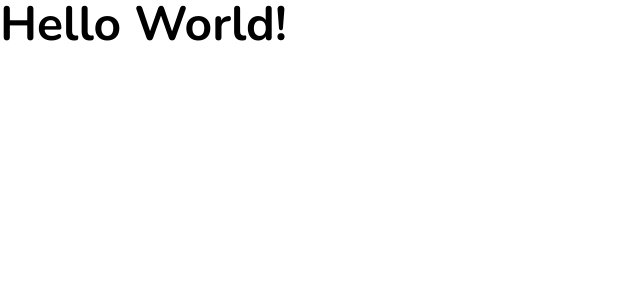
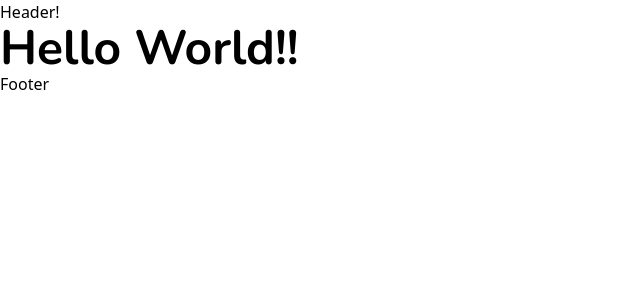
Before and after one commit to Mohammdamin-Sedaghat/Recat_Project_Bunk, a Next.js app in the folder flowrise-prismic/: page / in a window 1280 px wide. Shown: the top 300 px of the page, without its empty margins (0-640 px from the left). Built offline with nearby package versions, Linux system fonts and the light colour scheme.

Commit message:
feat: Add fallback metadata to layout

```diff
--- a/flowrise-prismic/src/app/layout.tsx
+++ b/flowrise-prismic/src/app/layout.tsx
@@ -1,7 +1,8 @@
-import type { Metadata } from "next";
+import type { Metadata, ResolvingMetadata } from 'next'
 import { Nunito, Nunito_Sans } from "next/font/google";
 import { clsx } from "clsx";
 import "./globals.css";
+import { createClient } from "@/prismicio"
 
 const nunito = Nunito({
   subsets: ['latin'],
@@ -15,10 +16,19 @@ const nunitoSans = Nunito_Sans({
   display: 'swap',
 })
 
-export const metadata: Metadata = {
-  title: "Create Next App",
-  description: "Generated by create next app",
-};
+export async function generateMetadata(): Promise<Metadata> {
+  const client = createClient();
+
+  const page = await client.getSingle("settings");
+
+  return {
+    title: page.data.site_title || "Flowrise",
+    description: page.data.meta_description || "Flowrise is the relaxing app for you.",
+    openGraph: {
+      images: [page.data.og_image.url || ""],
+    },
+  }
+}
 
 export default function RootLayout({
   children,
@@ -28,7 +38,11 @@ export default function RootLayout({
   return (
     <html lang="en" className={clsx(nunito.variable, nunitoSans.variable)}>
       <body>
+
+        <header>Header!</header>
         {children}
+
+        <footer>Footer</footer>
       </body>
     </html>
   );
--- a/flowrise-prismic/src/app/page.tsx
+++ b/flowrise-prismic/src/app/page.tsx
@@ -3,7 +3,7 @@ import Image from "next/image";
 export default function Home() {
   return (
     <main className="font-display text-5xl font-bold">
-      <h1>Hello World!</h1>
+      <h1>Hello World!!</h1>
     </main>
   );
 }
```
